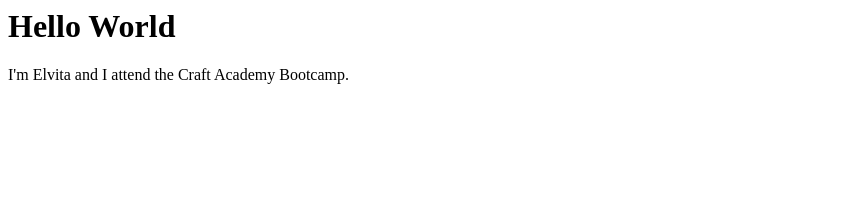
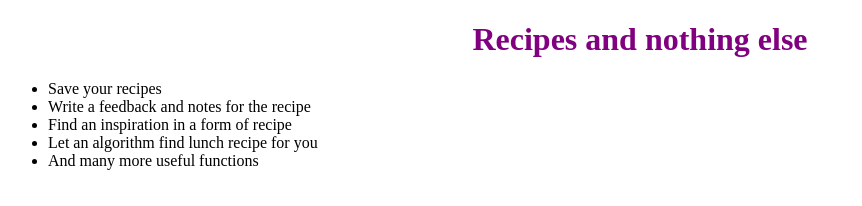
Before and after one commit to elvitak/elvitak.github.io, a plain HTML site: page index.html in a window 1280 px wide. Shown: the whole page, without its empty margins (0-862 px from the left). Drawn offline with Linux system fonts and the light colour scheme.

Commit message:
commit first steps with header and list

```diff
--- a/index.html
+++ b/index.html
@@ -1,2 +1,22 @@
-<h1>Hello World</h1>
-<p>I'm Elvita and I attend the Craft Academy Bootcamp.</p>
+<!DOCTYPE html>
+
+<html>
+  <head>
+    <link rel="stylesheet" href="style.css" />
+    <meta http-equiv="Content-Type" content="text/html; charset=UTF-8" />
+    <title>Static Web page</title>
+  </head>
+
+  <body>
+      <h1>Recipes and nothing else</h1>
+
+      <ul>
+        <li>Save your recipes</li>
+        <li>Write a feedback and notes for the recipe</li>
+        <li>Find an inspiration in a form of recipe</li>
+        <li>Let an algorithm find lunch recipe for you</li>
+        <li>And many more useful functions</li>
+      </ul>
+    </div>
+  </body>
+</html>
--- /dev/null
+++ b/style.css
@@ -0,0 +1,4 @@
+h1 {
+  color: purple;
+  text-align: center;
+}
```
